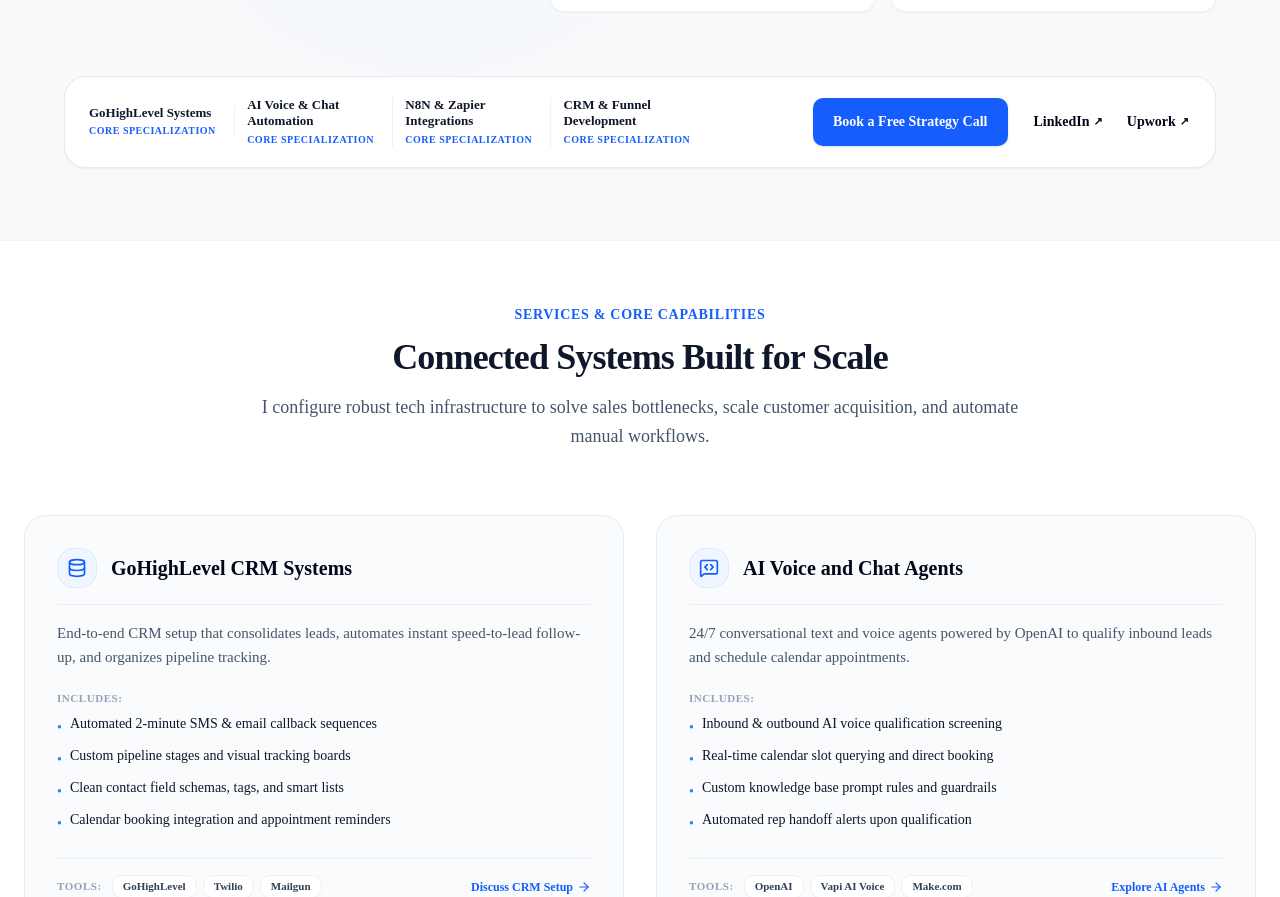
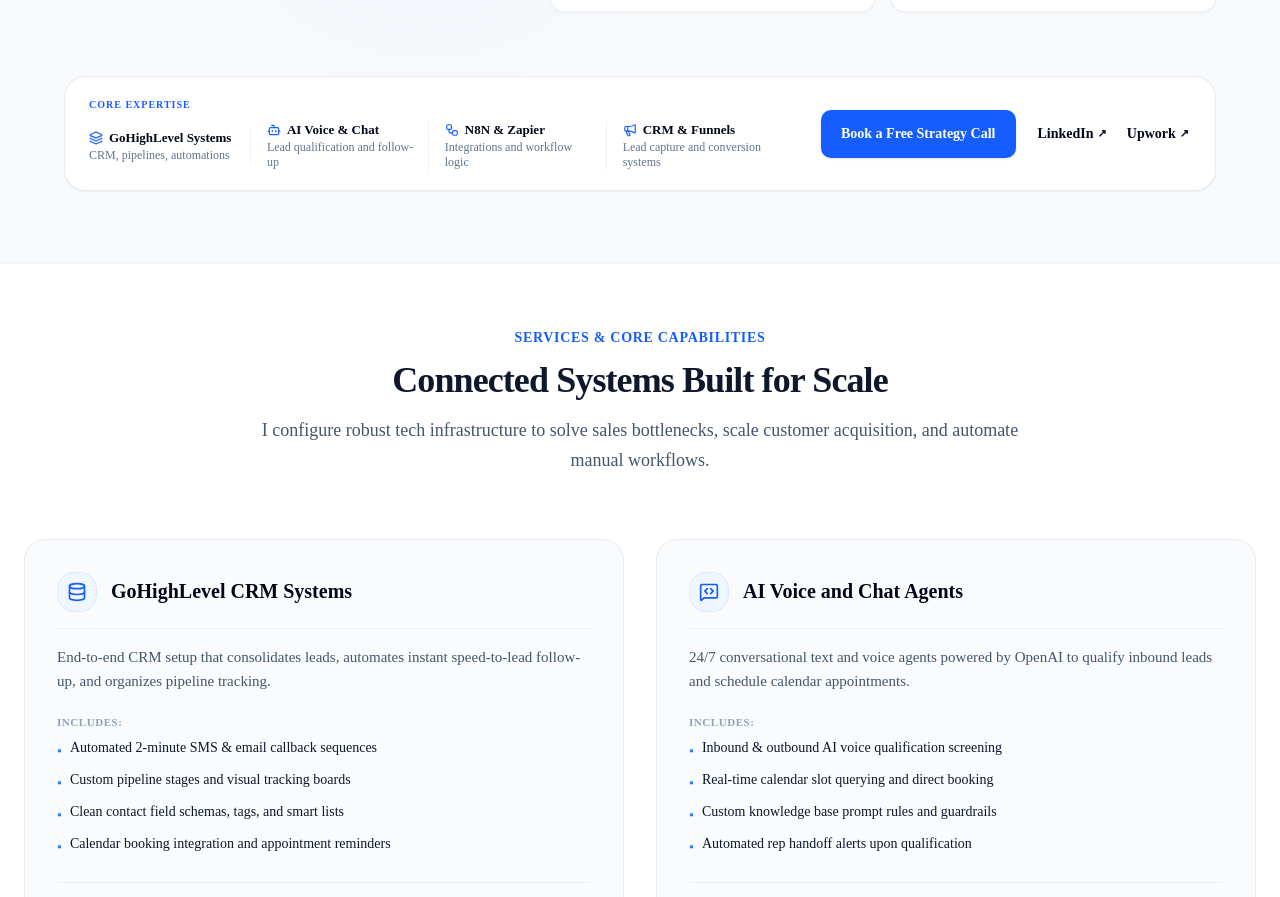
Before and after one commit to MUHAMMADMASOODAZHAR/masood-portfolio, a Next.js app: page / in a window 1280 px wide. Shown: the part 1348-2245 px from the top of the page. Built offline with nearby package versions, Linux system fonts and the light colour scheme.

Commit message:
Redesign Core Expertise + CTA bar in About section

```diff
--- a/components/About.tsx
+++ b/components/About.tsx
@@ -128,36 +128,60 @@
             </div>
           </div>
 
-          {/* 4. UNIFIED AUTHORITY BAR CARD (METRICS + CTA + PROFILE LINKS) */}
+          {/* 4. UNIFIED AUTHORITY BAR CARD (CORE EXPERTISE + CTA + PROFILE LINKS) */}
           {/* Order 5 on mobile, spans all 5 columns on desktop (Row 3) */}
           <div className="lg:col-span-5 lg:col-start-1 lg:row-start-3 order-5 w-full bg-white dark:bg-slate-900 border border-slate-200/80 dark:border-slate-800/80 rounded-2xl p-5 lg:py-5 lg:px-6 shadow-xs flex flex-col lg:flex-row items-center justify-between gap-6 lg:gap-8 mt-6">
 
-            {/* Left Portion: Expertise Focus Badges */}
-            <div className="w-full lg:w-[58%] grid grid-cols-2 sm:grid-cols-4 gap-3 items-center">
+            {/* Left Portion: Core Expertise (approx 65%) */}
+            <div className="w-full lg:w-[65%] text-left">
+              <span className="text-[10px] font-extrabold uppercase tracking-widest text-blue-600 dark:text-blue-400 block mb-2.5 text-center lg:text-left">
+                CORE EXPERTISE
+              </span>
+              <div className="grid grid-cols-2 sm:grid-cols-4 gap-3 md:gap-4 items-center">
                 {[
-                "GoHighLevel Systems",
-                "AI Voice & Chat Automation",
-                "N8N & Zapier Integrations",
-                "CRM & Funnel Development",
-              ].map((badge, i) => (
+                  {
+                    icon: <Layers className="w-3.5 h-3.5 text-blue-600 dark:text-blue-400 shrink-0" />,
+                    title: "GoHighLevel Systems",
+                    sub: "CRM, pipelines, automations",
+                  },
+                  {
+                    icon: <Bot className="w-3.5 h-3.5 text-blue-600 dark:text-blue-400 shrink-0" />,
+                    title: "AI Voice & Chat",
+                    sub: "Lead qualification and follow-up",
+                  },
+                  {
+                    icon: <Workflow className="w-3.5 h-3.5 text-blue-600 dark:text-blue-400 shrink-0" />,
+                    title: "N8N & Zapier",
+                    sub: "Integrations and workflow logic",
+                  },
+                  {
+                    icon: <Megaphone className="w-3.5 h-3.5 text-blue-600 dark:text-blue-400 shrink-0" />,
+                    title: "CRM & Funnels",
+                    sub: "Lead capture and conversion systems",
+                  },
+                ].map((item, i) => (
                   <div
                     key={i}
                     className={`flex flex-col items-center lg:items-start text-center lg:text-left ${
-                    i < 3 ? "sm:border-r border-slate-200/60 dark:border-slate-800/60 sm:pr-3" : ""
+                      i < 3 ? "lg:border-r border-slate-200/60 dark:border-slate-800/60 lg:pr-3" : ""
                     }`}
                   >
-                  <span className="text-xs sm:text-[13px] font-bold text-slate-900 dark:text-white leading-tight">
-                    {badge}
+                    <div className="flex items-center gap-1.5 mb-0.5">
+                      {item.icon}
+                      <span className="text-xs sm:text-[13px] font-bold text-slate-950 dark:text-white leading-tight">
+                        {item.title}
                       </span>
-                  <span className="text-[10px] text-blue-600 dark:text-blue-400 font-semibold mt-0.5 uppercase tracking-wider">
-                    Core Specialization
+                    </div>
+                    <span className="text-[11px] sm:text-xs text-slate-500 dark:text-slate-400 font-normal leading-tight">
+                      {item.sub}
                     </span>
                   </div>
                 ))}
               </div>
+            </div>
 
-            {/* Right Portion: CTA & Social Profile Links (approx 42%) */}
-            <div className="w-full lg:w-[42%] flex flex-col sm:flex-row items-center justify-center lg:justify-end gap-6">
+            {/* Right Portion: CTA & Social Profile Links (approx 35%) */}
+            <div className="w-full lg:w-[35%] flex flex-col sm:flex-row items-center justify-center lg:justify-end gap-5">
 
               {/* Primary Call Action Button */}
               <Button
@@ -167,13 +191,13 @@
                 }}
                 variant="default"
                 size="default"
-                className="w-full sm:w-auto h-[46px] sm:h-[48px] rounded-[10px] px-5 font-semibold cursor-pointer shadow-sm text-sm"
+                className="w-full sm:w-auto h-[46px] sm:h-[48px] rounded-[10px] px-5 font-semibold cursor-pointer shadow-sm text-sm shrink-0"
               >
                 Book a Free Strategy Call
               </Button>
 
-              {/* Elegant profile links */}
-              <div className="flex items-center gap-5 shrink-0 text-sm font-semibold">
+              {/* Profile links */}
+              <div className="flex items-center gap-4 shrink-0 text-sm font-semibold">
                 <a
                   href="https://linkedin.com"
                   target="_blank"
```
Lines whose indentation alone changed are shown as unchanged.
